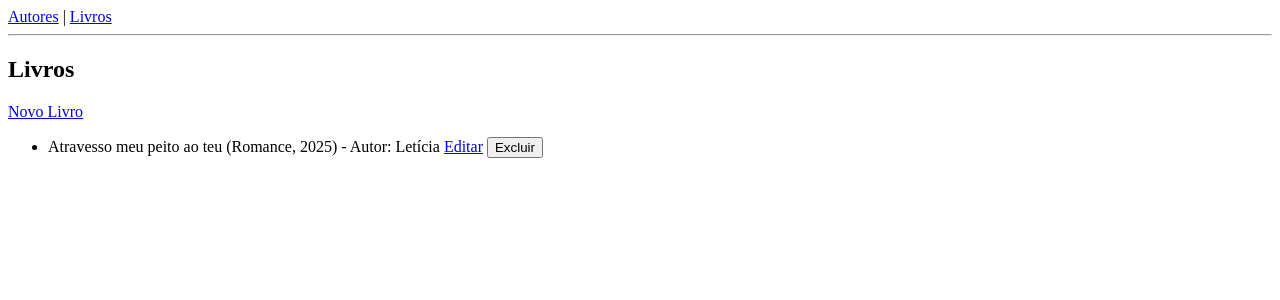
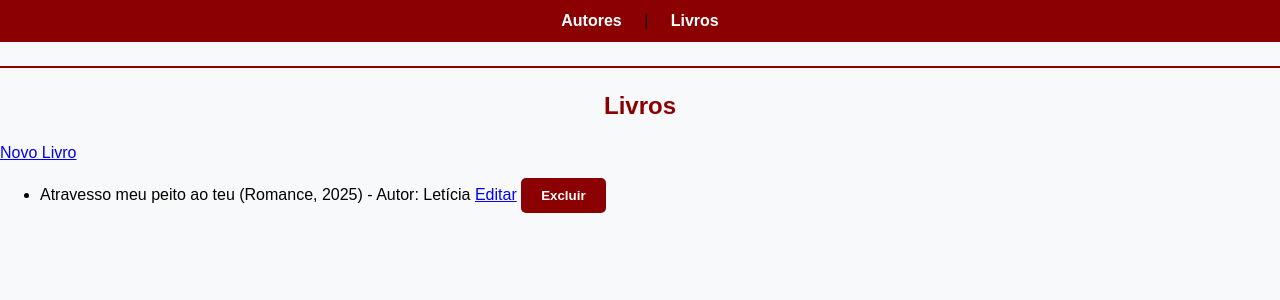
Before and after one commit to Mariaduartt/Atividade-CRUD, a Flask app: page /livros/ in a window 1280 px wide. Shown: the top 300 px of the page. Run offline with Flask 3, Linux system fonts and the light colour scheme.

Commit message:
Subindo o CSS

```diff
--- a/src/templates/base.html
+++ b/src/templates/base.html
@@ -3,6 +3,7 @@
 <head>
     <meta charset="UTF-8">
     <title>Biblioteca</title>
+    <link rel="stylesheet" href="{{ url_for('static', filename='styles.css') }}">
 </head>
 <body>
     <nav>
--- /dev/null
+++ b/static/styles.css
@@ -0,0 +1,102 @@
+body {
+    background-color: #f8f9fa;
+    font-family: Arial, Helvetica, sans-serif;
+    margin: 0;
+    padding: 0;
+}
+
+nav {
+    background: #8B0000; /* vermelho escuro */
+    padding: 12px;
+    text-align: center;
+}
+
+nav a {
+    color: #fff;
+    text-decoration: none;
+    margin: 0 18px;
+    font-weight: bold;
+    transition: color 0.2s;
+}
+
+nav a:hover {
+    color: #ffd700; /* dourado para destaque */
+    text-decoration: underline;
+}
+
+hr {
+    margin: 24px 0;
+    border: none;
+    border-top: 2px solid #8B0000;
+}
+
+.container {
+    max-width: 900px;
+    margin: 40px auto;
+    background: #fff;
+    padding: 32px;
+    border-radius: 10px;
+    box-shadow: 0 2px 12px rgba(0,0,0,0.08);
+}
+
+h1, h2 {
+    color: #8B0000;
+    text-align: center;
+    margin-bottom: 24px;
+}
+
+table {
+    width: 100%;
+    border-collapse: collapse;
+    margin: 24px 0;
+    background: #fff;
+}
+
+table, th, td {
+    border: 1px solid #ccc;
+}
+
+th, td {
+    padding: 12px;
+    text-align: left;
+}
+
+th {
+    background: #f2dede; /* tom claro de vermelho */
+    color: #8B0000;
+}
+
+tr:nth-child(even) {
+    background: #f9f9f9;
+}
+
+button, input[type="submit"] {
+    background: #8B0000;
+    color: #fff;
+    border: none;
+    padding: 10px 20px;
+    border-radius: 5px;
+    cursor: pointer;
+    font-weight: bold;
+    transition: background 0.2s;
+}
+
+button:hover, input[type="submit"]:hover {
+    background: #a52a2a; /* tom mais claro de vermelho escuro */
+}
+
+input, select, textarea {
+    border: 1px solid #ccc;
+    border-radius: 4px;
+    padding: 8px;
+    margin-bottom: 12px;
+    width: 100%;
+    box-sizing: border-box;
+}
+
+label {
+    font-weight: bold;
+    color: #8B0000;
+    margin-bottom: 6px;
+    display: block;
+}
```
Also changed, not shown: biblioteca.db.
